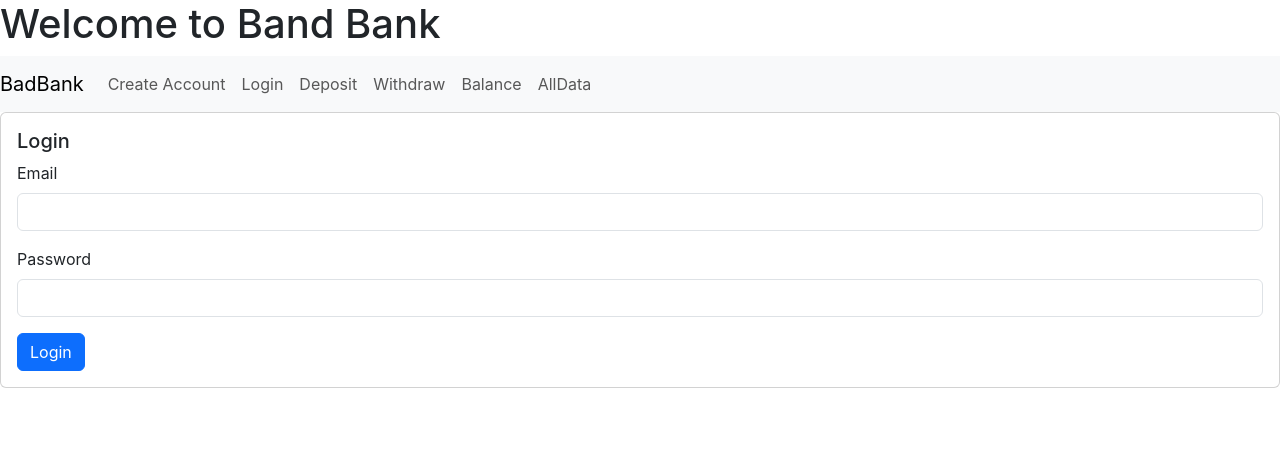
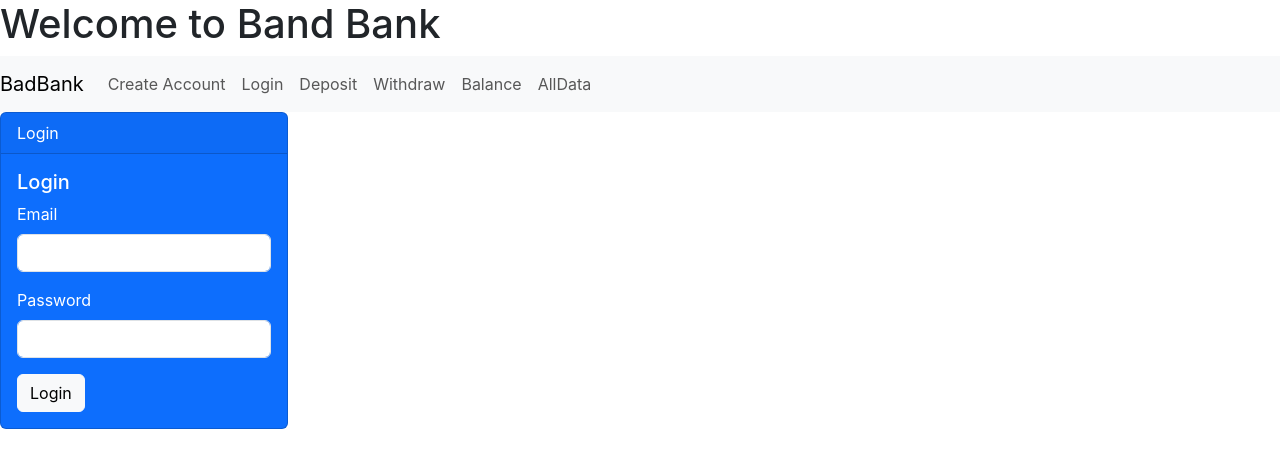
Before and after one commit to cesaranibaljimenez/Front-End-Banking, a React (Create React App) app: page /Login in a window 1280 px wide. Shown: the top 468 px of the page. Built offline with nearby package versions, Linux system fonts and the light colour scheme.

Commit message:
Se realizan cambios para que el formulario de Login se presente en una tarjeta de boosttrap

```diff
--- a/src/Components/Login.js
+++ b/src/Components/Login.js
@@ -28,7 +28,8 @@ function Login() {
 
 
   return (
-    <Card>
+    <Card bg="primary" text="white" style={{ maxWidth: '18rem' }}>
+    <Card.Header>Login</Card.Header>
         <Card.Body>
             <Card.Title>Login</Card.Title>
             <Form onSubmit={handleSubmit}>
@@ -48,7 +49,7 @@ function Login() {
                         onChange={(e) => setPassword(e.target.value)}
                     />
                 </Form.Group>
-                <Button type="submit">Login</Button>
+                <Button variant="light" type="submit">Login</Button>
             </Form>
             {error && <Alert variant="danger">{error}</Alert>}
         </Card.Body>
```
